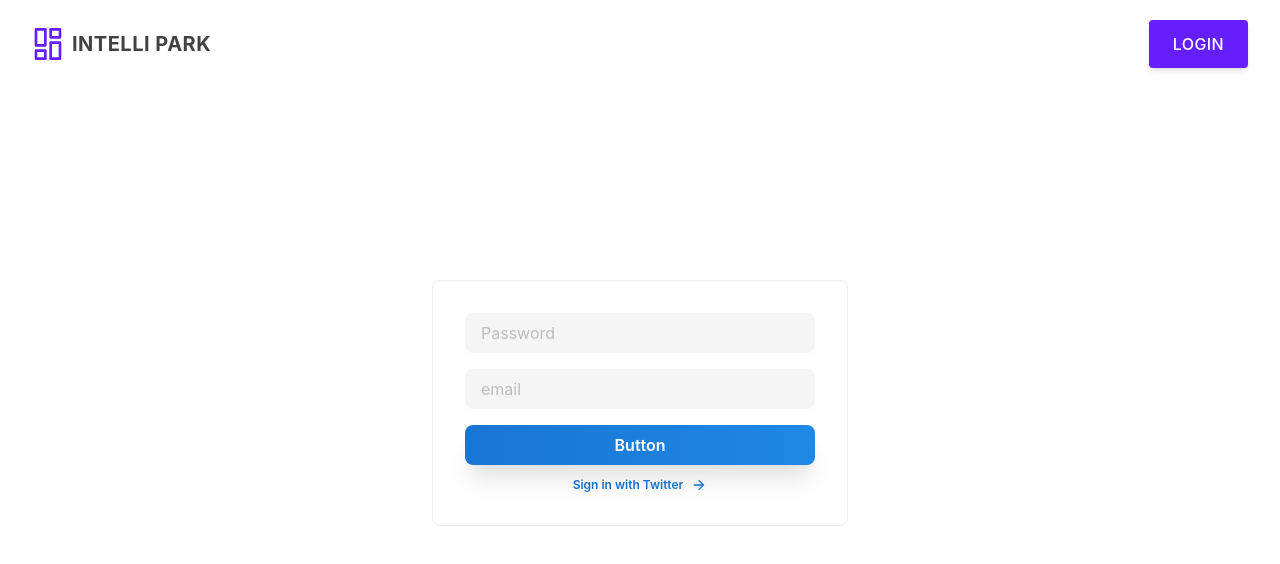
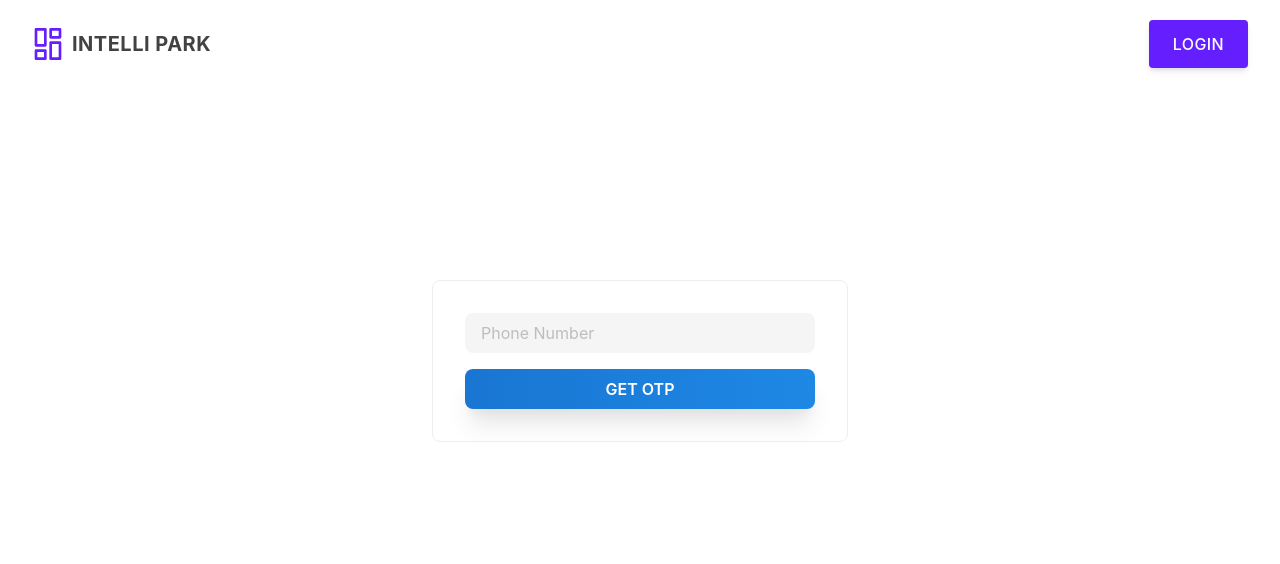
Before and after one commit to ShashankBiplav/Intelli-Park, a React (Create React App) app in the folder client/admin_client/: page / in a window 1280 px wide. Shown: the top 564 px of the page. Built offline with nearby package versions, Linux system fonts and the light colour scheme.

Commit message:
[Feature:client:Admin] Defined the required components

```diff
--- a/client/admin_client/src/App.jsx
+++ b/client/admin_client/src/App.jsx
@@ -9,7 +9,11 @@ function App() {
     isAuth: false,
     token: undefined,
     user: undefined,
-    expiryTime: undefined
+    expiryTime: undefined,
+    isLoginPage: true,
+    isAllTicketsPage:false,
+    isNewTicketPage:false,
+    isTicketCollectorComponent: false,
   });
   useEffect(() => {
     //TODO: set timer in this function
--- /dev/null
+++ b/client/admin_client/src/PrivateRoute/PrivateRoute.jsx
@@ -0,0 +1,14 @@
+import React from "react";
+import {Redirect,Route} from "react-router-dom";
+
+function PrivateRoute({component: Component, isAuth}) {
+  return(
+    <Route
+      render={(props) => isAuth === true
+        ? <Component />
+        : <Redirect to={{pathname: '/login', state: {from: props.location}}} />}
+    />
+  );
+}
+
+export default PrivateRoute;
--- /dev/null
+++ b/client/admin_client/src/components/AllTicketsComponent/AllTicketsComponent.jsx
@@ -0,0 +1,7 @@
+import React from "react";
+
+function AllTicketsComponent() {
+  return (<div> All Tickets Component</div>);
+}
+
+export default AllTicketsComponent;
--- a/client/admin_client/src/components/HomeComponent/HomeComponent.jsx
+++ b/client/admin_client/src/components/HomeComponent/HomeComponent.jsx
@@ -5,7 +5,7 @@ import ParkingTicketsComponent from "../ParkingTicketsComponent/ParkingTicketsCo
 
 function HomeComponent() {
 
-  const {user} = useContext(UserContext);
+  const {user,setUser} = useContext(UserContext);
 
   return (
     <div className="">
--- a/client/admin_client/src/components/LoginComponent/LoginComponent.jsx
+++ b/client/admin_client/src/components/LoginComponent/LoginComponent.jsx
@@ -1,30 +1,31 @@
-import React from "react";
+import React,{useState} from "react";
 function LoginComponent () {
+  const [isOTPMode, setIsOTPMode] = useState(true);
+
+
   return (
     <section className="text-gray-700 body-font">
       <div className="container px-8 pt-48 pb-24 mx-auto lg:px-4">
         <div
           className="flex flex-col w-full p-8 mx-auto mt-10 border rounded-lg lg:w-2/6 md:w-1/2 md:ml-auto md:mt-0">
+          {isOTPMode?<>
             <div className="relative ">
-            <input type="email" id="email" name="email" placeholder="Password"
-                   className="w-full px-4 py-2 mb-4 mr-4 text-base text-blue-700 bg-gray-100 border-transparent rounded-lg focus:border-gray-500 focus:bg-white focus:ring-0" />
+              <input type="number" id="phone" name="phone" placeholder="Phone Number"
+                     className="w-full px-4 py-2 mb-4 mr-4 text-base text-blue-700 bg-gray-100 border-transparent rounded-lg focus:border-gray-500 focus:bg-white focus:ring-0"/>
             </div>
+            <button onClick={() => setIsOTPMode(!isOTPMode)}
+              className="px-8 py-2 font-semibold text-white transition duration-500 ease-in-out transform rounded-lg shadow-xl bg-gradient-to-r from-blue-700 hover:from-blue-600 to-blue-600 hover:to-blue-700 focus:ring focus:outline-none">GET OTP
+            </button>
+          </>:
+            <>
             <div className="relative ">
-            <input type="email" id="email" name="email" placeholder="email"
+            <input type="number" id="otp" name="otp" placeholder="OTP"
             className="w-full px-4 py-2 mb-4 mr-4 text-base text-blue-700 bg-gray-100 border-transparent rounded-lg focus:border-gray-500 focus:bg-white focus:ring-0" />
             </div>
             <button
-            className="px-8 py-2 font-semibold text-white transition duration-500 ease-in-out transform rounded-lg shadow-xl bg-gradient-to-r from-blue-700 hover:from-blue-600 to-blue-600 hover:to-blue-700 focus:ring focus:outline-none">Button
+            className="px-8 py-2 font-semibold text-white transition duration-500 ease-in-out transform rounded-lg shadow-xl bg-gradient-to-r from-blue-700 hover:from-blue-600 to-blue-600 hover:to-blue-700 focus:ring focus:outline-none">LOGIN
             </button>
-          <p className="mx-auto mt-3 text-xs "><a href="#"
-                                                  className="inline-flex items-center font-semibold text-blue-700 md:mb-2 lg:mb-0 hover:text-blue-400 ">
-            Sign in with Twitter
-            <svg className="w-4 h-4 ml-2" xmlns="http://www.w3.org/2000/svg" viewBox="0 0 24 24" width="20" height="20"
-                 fill="currentColor">
-              <path fill="none" d="M0 0h24v24H0z"/>
-              <path d="M16.172 11l-5.364-5.364 1.414-1.414L20 12l-7.778 7.778-1.414-1.414L16.172 13H4v-2z"/>
-            </svg>
-          </a></p>
+            </>}
         </div>
       </div>
     </section>
--- /dev/null
+++ b/client/admin_client/src/components/NewTicketCollectorComponent/NewTicketCollectorComponent.jsx
@@ -0,0 +1,7 @@
+import React from "react";
+
+function NewTicketCollectorComponent() {
+  return (<div> New Ticket Collector Component</div>);
+}
+
+export default NewTicketCollectorComponent;
--- a/client/admin_client/src/components/ParkingTicketsComponent/ParkingTicketsComponent.jsx
+++ b/client/admin_client/src/components/ParkingTicketsComponent/ParkingTicketsComponent.jsx
@@ -1,7 +1,7 @@
 
 
 function ParkingTicketsComponent () {
-  return (<div> </div>);
+  return (<div> Parking tickets Component</div>);
 }
 
 export default ParkingTicketsComponent;
--- /dev/null
+++ b/client/admin_client/src/components/TicketCollectorsComponent/TicketCollectorsComponent.jsx
@@ -0,0 +1,7 @@
+import React from "react";
+
+function TicketCollectorsComponent() {
+  return (<div> Ticket Collectors Component</div>);
+}
+
+export default TicketCollectorsComponent;
```
Also changed, not shown: 1 other file (tests, documents, lock files or other folders). Lines whose indentation alone changed are shown as unchanged.
